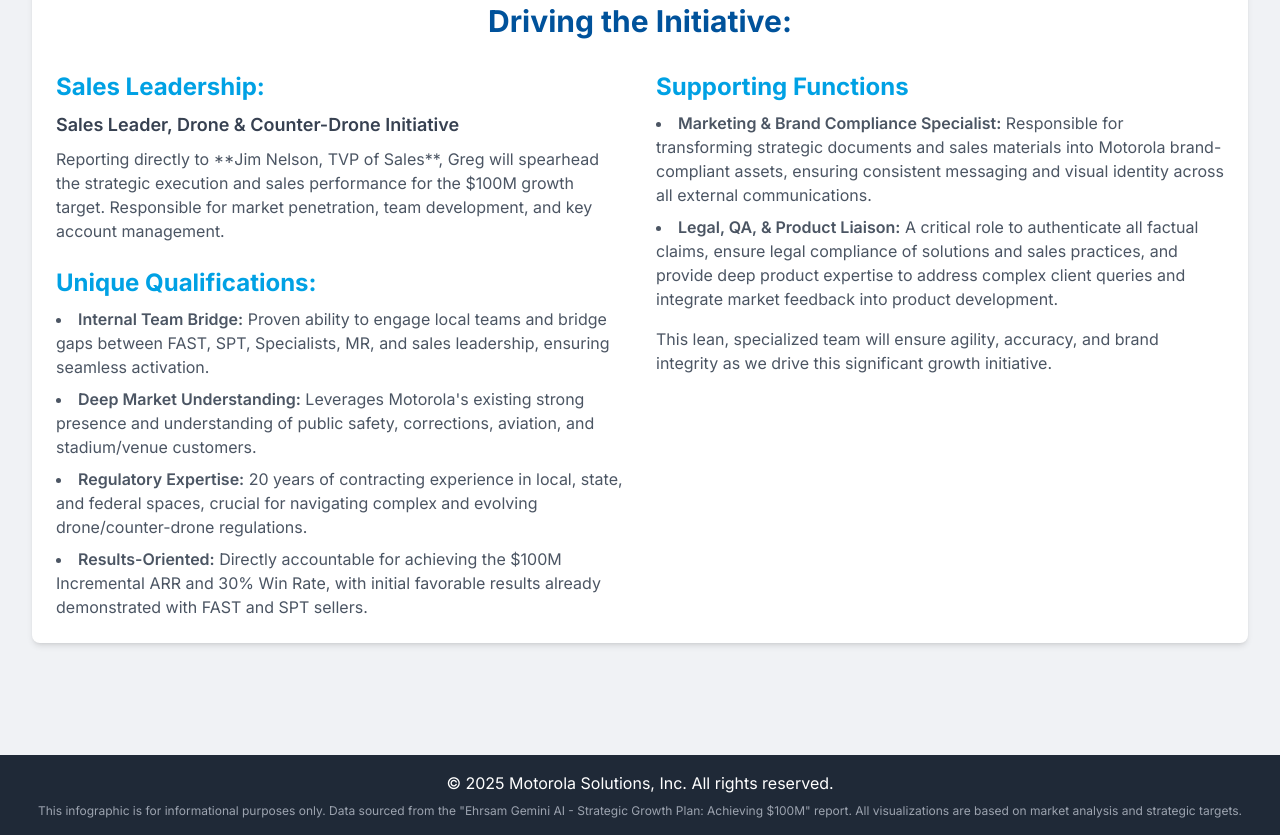
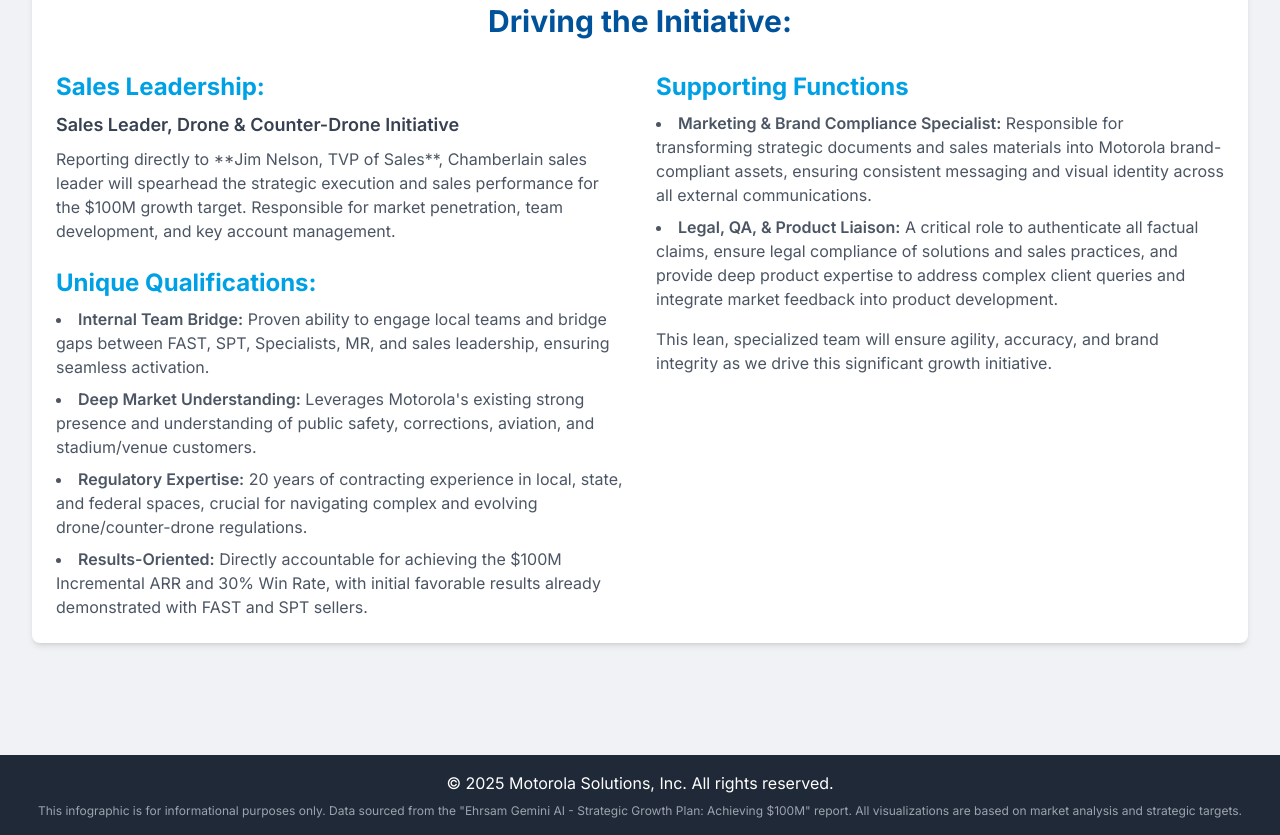
Before and after one commit to GregEhrsam/Project-Chamberlain, a plain HTML site: page index.html in a window 1280 px wide. Shown: the part 10018-10853 px from the top of the page. Drawn offline with nearby package versions, Linux system fonts and the light colour scheme.

Commit message:
Update index.html

```diff
--- a/index.html
+++ b/index.html
@@ -408,7 +408,7 @@
                 <div class="text-center md:text-left">
                     <h4 class="text-2xl font-bold text-[#00A1E4] mb-2">Sales Leadership:</h4>
                     <p class="text-lg font-semibold text-gray-700">Sales Leader, Drone & Counter-Drone Initiative</p>
-                    <p class="text-gray-600 mt-2">Reporting directly to **Jim Nelson, TVP of Sales**, Greg will spearhead the strategic execution and sales performance for the $100M growth target. Responsible for market penetration, team development, and key account management.</p>
+                    <p class="text-gray-600 mt-2">Reporting directly to **Jim Nelson, TVP of Sales**, Chamberlain sales leader will spearhead the strategic execution and sales performance for the $100M growth target. Responsible for market penetration, team development, and key account management.</p>
                     <h4 class="text-2xl font-bold text-[#00A1E4] mt-6 mb-2">Unique Qualifications:</h4>
                     <ul class="list-disc list-inside text-gray-600 space-y-2">
                         <li><span class="font-semibold">Internal Team Bridge:</span> Proven ability to engage local teams and bridge gaps between FAST, SPT, Specialists, MR, and sales leadership, ensuring seamless activation.</li>
```
